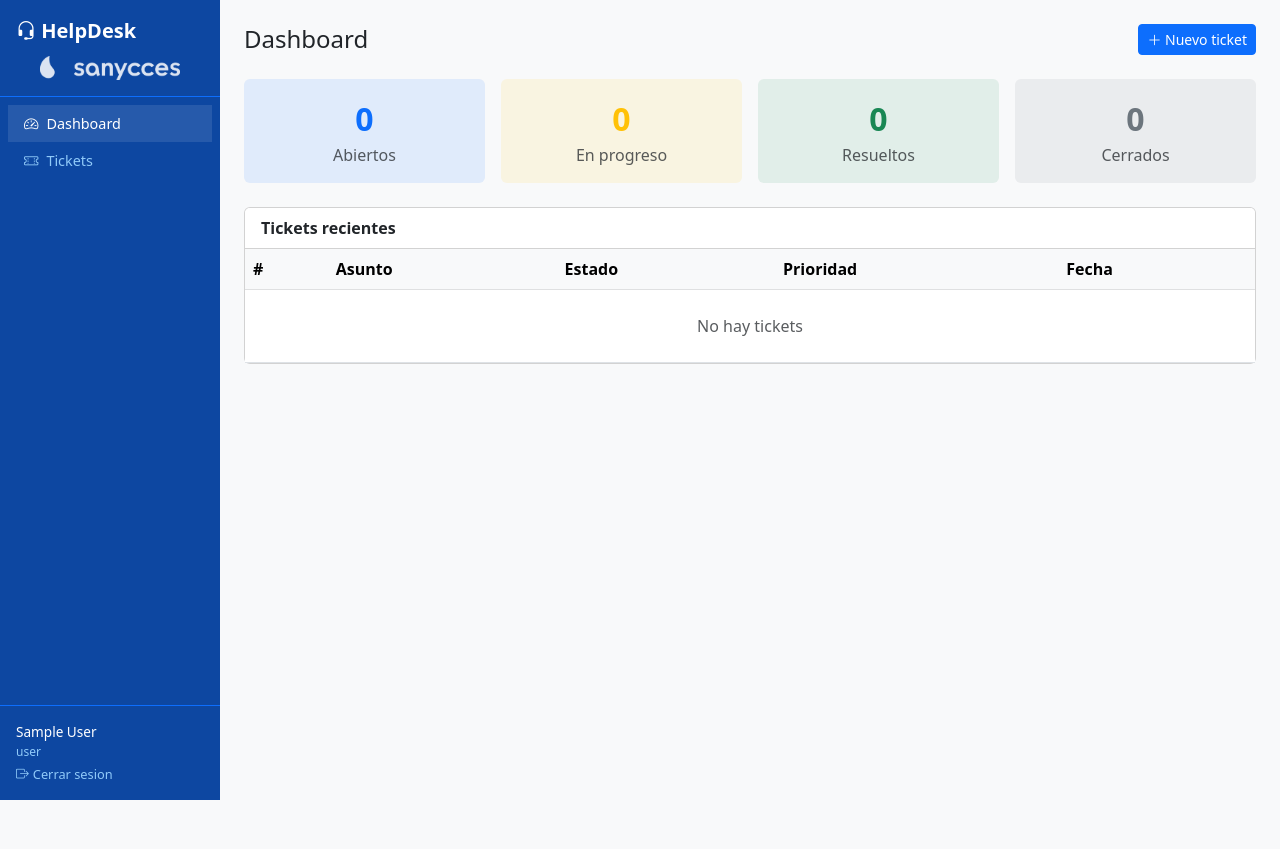
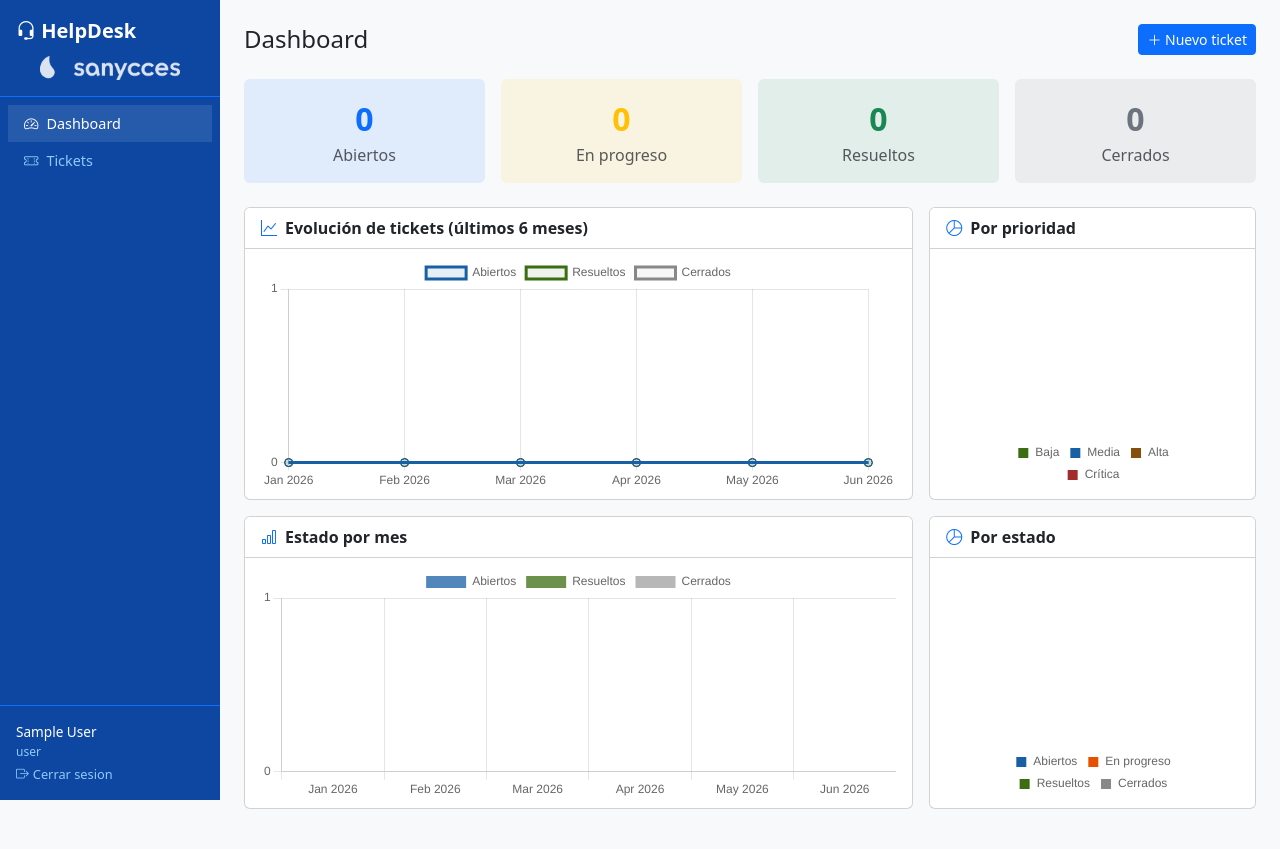
Before and after one commit to JCPSanycces/HelpdeskSany, a Flask app: page / in a window 1280 px wide. Before the commit the page ends 800 px from the top, so only its background shows below. Run offline with Flask 3, Linux system fonts and the light colour scheme; the visitor is signed in with stand-in values (Sample User, id 1); data that the repository does not hold is empty.

Commit message:
Añadir gráficos en el Dashboard

```diff
--- a/app/routes/dashboard.py
+++ b/app/routes/dashboard.py
@@ -3,6 +3,9 @@ from flask_login import login_required, current_user
 from app import db
 from app.models.ticket import Ticket
 from app.models.ticket_participant import TicketParticipant
+from datetime import datetime, timedelta
+from sqlalchemy import func
+import json
 
 dashboard_bp = Blueprint('dashboard', __name__)
 
@@ -25,8 +28,54 @@ def index():
     total_progress = base_query.filter_by(status='in_progress').count()
     total_resolved = base_query.filter_by(status='resolved').count()
     total_closed   = base_query.filter_by(status='closed').count()
+    recent_tickets = base_query.order_by(Ticket.created_at.desc()).limit(10).all()
 
-    recent_tickets = base_query.order_by(Ticket.created_at.desc()).limit(10).all()
+    # ── Datos para gráficos ──────────────────────────────
+    hoy = datetime.utcnow()
+    meses_labels = []
+    meses_abiertos = []
+    meses_resueltos = []
+    meses_cerrados  = []
+
+    for i in range(5, -1, -1):
+        # Primer y último día del mes
+        primer_dia = (hoy.replace(day=1) - timedelta(days=1)).replace(day=1) \
+            if i == 0 else \
+            (hoy - timedelta(days=30 * i)).replace(day=1)
+        # Calcular mes/año correctamente
+        mes = hoy.month - i
+        año = hoy.year
+        while mes <= 0:
+            mes += 12
+            año -= 1
+        primer_dia = datetime(año, mes, 1)
+        if mes == 12:
+            ultimo_dia = datetime(año + 1, 1, 1)
+        else:
+            ultimo_dia = datetime(año, mes + 1, 1)
+
+        meses_labels.append(primer_dia.strftime('%b %Y'))
+
+        q = base_query.filter(
+            Ticket.created_at >= primer_dia,
+            Ticket.created_at < ultimo_dia
+        )
+        meses_abiertos.append(q.filter_by(status='open').count())
+        meses_resueltos.append(q.filter_by(status='resolved').count())
+        meses_cerrados.append(q.filter_by(status='closed').count())
+
+    # Distribución por prioridad
+    prioridades = {}
+    for pri in ['low', 'medium', 'high', 'critical']:
+        prioridades[pri] = base_query.filter_by(priority=pri).count()
+
+    # Tickets por estado (totales para donut)
+    estados = {
+        'open':        total_open,
+        'in_progress': total_progress,
+        'resolved':    total_resolved,
+        'closed':      total_closed,
+    }
 
     return render_template('dashboard.html',
         total_open=total_open,
@@ -34,4 +83,10 @@ def index():
         total_resolved=total_resolved,
         total_closed=total_closed,
         recent_tickets=recent_tickets,
+        meses_labels=json.dumps(meses_labels),
+        meses_abiertos=json.dumps(meses_abiertos),
+        meses_resueltos=json.dumps(meses_resueltos),
+        meses_cerrados=json.dumps(meses_cerrados),
+        prioridades=json.dumps(prioridades),
+        estados=json.dumps(estados),
     )
--- a/app/templates/dashboard.html
+++ b/app/templates/dashboard.html
@@ -1,20 +1,21 @@
 {% extends 'base.html' %}
 {% block title %}Dashboard{% endblock %}
+{% block content %}
 
-{% block content %}
-	<div class='d-flex justify-content-between align-items-center mb-4'>
-		<h4 class='mb-0'>Dashboard</h4>
-		<a href='{{ url_for("tickets.new_ticket") }}' class='btn btn-primary btn-sm'>
-			<i class='bi bi-plus-lg'></i> Nuevo ticket
+<div class="d-flex justify-content-between align-items-center mb-4">
+  <h4 class="mb-0">Dashboard</h4>
+  <a href="{{ url_for('tickets.new_ticket') }}" class="btn btn-primary btn-sm">
+    <i class="bi bi-plus-lg"></i> Nuevo ticket
   </a>
 </div>
 
-	<!-- Tarjetas de estadisticas -->
+<!-- Tarjetas de estadísticas -->
 <div class="row g-3 mb-4">
   <div class="col-md-3">
     <a href="{{ url_for('tickets.list_tickets', status='open') }}" class="text-decoration-none">
       <div class="card text-center border-0 bg-primary bg-opacity-10 h-100"
-			style="cursor:pointer; transition:.2s" onmouseover="this.style.opacity='.8'" onmouseout="this.style.opacity='1'">
+           style="cursor:pointer;transition:.2s"
+           onmouseover="this.style.opacity='.8'" onmouseout="this.style.opacity='1'">
         <div class="card-body">
           <div class="fs-2 fw-bold text-primary">{{ total_open }}</div>
           <div class="text-muted">Abiertos</div>
@@ -25,7 +26,8 @@
   <div class="col-md-3">
     <a href="{{ url_for('tickets.list_tickets', status='in_progress') }}" class="text-decoration-none">
       <div class="card text-center border-0 bg-warning bg-opacity-10 h-100"
-			style="cursor:pointer; transition:.2s" onmouseover="this.style.opacity='.8'" onmouseout="this.style.opacity='1'">
+           style="cursor:pointer;transition:.2s"
+           onmouseover="this.style.opacity='.8'" onmouseout="this.style.opacity='1'">
         <div class="card-body">
           <div class="fs-2 fw-bold text-warning">{{ total_progress }}</div>
           <div class="text-muted">En progreso</div>
@@ -36,7 +38,8 @@
   <div class="col-md-3">
     <a href="{{ url_for('tickets.list_tickets', status='resolved') }}" class="text-decoration-none">
       <div class="card text-center border-0 bg-success bg-opacity-10 h-100"
-			style="cursor:pointer; transition:.2s" onmouseover="this.style.opacity='.8'" onmouseout="this.style.opacity='1'">
+           style="cursor:pointer;transition:.2s"
+           onmouseover="this.style.opacity='.8'" onmouseout="this.style.opacity='1'">
         <div class="card-body">
           <div class="fs-2 fw-bold text-success">{{ total_resolved }}</div>
           <div class="text-muted">Resueltos</div>
@@ -47,7 +50,8 @@
   <div class="col-md-3">
     <a href="{{ url_for('tickets.list_tickets', status='closed') }}" class="text-decoration-none">
       <div class="card text-center border-0 bg-secondary bg-opacity-10 h-100"
-			style="cursor:pointer; transition:.2s" onmouseover="this.style.opacity='.8'" onmouseout="this.style.opacity='1'">
+           style="cursor:pointer;transition:.2s"
+           onmouseover="this.style.opacity='.8'" onmouseout="this.style.opacity='1'">
         <div class="card-body">
           <div class="fs-2 fw-bold text-secondary">{{ total_closed }}</div>
           <div class="text-muted">Cerrados</div>
@@ -57,62 +61,170 @@
   </div>
 </div>
 
-	<!-- Tabla de tickets recientes -->
-	<div class='card'>
-		<div class='card-header bg-white fw-semibold'>Tickets recientes</div>
-		<div class='table-responsive'>
-			<table class='table table-hover mb-0'>
-				<thead class='table-light'>
-					<tr>
-						<th>#</th>
-						<th>Asunto</th>
-						<th>Estado</th>
-						<th>Prioridad</th>
-						<th>Fecha</th>
-						{% if current_user.is_admin() %}<th></th>{% endif %}
-					</tr>
-				</thead>
-				<tbody>
-					{% for t in recent_tickets %}
-						<tr onclick="location='{{ url_for("tickets.detail", ticket_id=t.ticket_id) }}'" style='cursor:pointer'>
-							<td class='text-muted'>#{{ t.ticket_id }}</td>
-							<td>{{ t.title }}</td>
-							<td>
-								<span class='badge badge-{{ t.status }}'>{{ t.status_label() }}</span>
-							</td>
-							<td>{{ t.priority_label() }}</td>
-							<td class='text-muted'>{{ t.created_at.strftime('%d/%m/%Y %H:%M') }}</td>
-							{% if current_user.is_admin() %}
-							<td onclick="event.stopPropagation()">
-							<form method="POST"
-									action="{{ url_for('tickets.delete_ticket', ticket_id=t.ticket_id) }}"
-									onsubmit="return confirm('¿Eliminar el ticket {{ t.ticket_id }}? Esta acción no se puede deshacer.')">
-								<button type="submit" class="btn btn-sm btn-outline-danger">
-								<i class="bi bi-trash"></i>
-								</button>
-							</form>
-							</td>
-							{% endif %}
-						</tr>
-					{% else %}
-						<tr>
-							<td colspan='5' class='text-center text-muted py-4'>No hay tickets</td>
-							{% if current_user.is_admin() %}
-							<td onclick="event.stopPropagation()">
-							<form method="POST"
-									action="{{ url_for('tickets.delete_ticket', ticket_id=t.ticket_id) }}"
-									onsubmit="return confirm('¿Eliminar el ticket {{ t.ticket_id }}? Esta acción no se puede deshacer.')">
-								<button type="submit" class="btn btn-sm btn-outline-danger">
-								<i class="bi bi-trash"></i>
-								</button>
-							</form>
-							</td>
-							{% endif %}
-						</tr>
-					{% endfor %}
-				</tbody>
-			</table>
+<!-- Gráficos -->
+<div class="row g-3 mb-3">
+
+	<!-- Evolución de tickets (líneas) -->
+  <div class="col-lg-8">
+    <div class="card">
+      <div class="card-header bg-white fw-semibold">
+        <i class="bi bi-graph-up text-primary me-2"></i>Evolución de tickets (últimos 6 meses)
+      </div>
+      <div class="card-body py-2" style="height:250px; overflow:hidden;">
+        <canvas id="chartEvolucion" style="width:100% !important;"></canvas>
+      </div>
     </div>
   </div>
 
+  <!-- Donut prioridad -->
+  <div class="col-lg-4">
+    <div class="card">
+      <div class="card-header bg-white fw-semibold">
+        <i class="bi bi-pie-chart text-primary me-2"></i>Por prioridad
+      </div>
+      <div class="card-body py-2 d-flex align-items-center justify-content-center"
+           style="height:250px; overflow:hidden;">
+        <canvas id="chartPrioridad"></canvas>
+      </div>
+    </div>
+  </div>
+
+</div>
+
+<div class="row g-3 mb-3">
+
+	<!-- Estado por mes (barras) -->
+  <div class="col-lg-8">
+    <div class="card">
+      <div class="card-header bg-white fw-semibold">
+        <i class="bi bi-bar-chart text-primary me-2"></i>Estado por mes
+      </div>
+      <div class="card-body py-2" style="height:250px; overflow:hidden;">
+        <canvas id="chartEstadoMes" style="width:100% !important;"></canvas>
+      </div>
+    </div>
+  </div>
+
+   <!-- Donut estado -->
+  <div class="col-lg-4">
+    <div class="card">
+      <div class="card-header bg-white fw-semibold">
+        <i class="bi bi-pie-chart text-primary me-2"></i>Por estado
+      </div>
+      <div class="card-body py-2 d-flex align-items-center justify-content-center"
+           style="height:250px; overflow:hidden;">
+        <canvas id="chartEstado"></canvas>
+      </div>
+    </div>
+  </div>
+
+</div>
+
+<!-- Chart.js -->
+<script src="https://cdn.jsdelivr.net/npm/chart.js@4.4.0/dist/chart.umd.min.js"></script>
+<script>
+const mesesLabels  = {{ meses_labels | safe }};
+const abiertos     = {{ meses_abiertos | safe }};
+const resueltos    = {{ meses_resueltos | safe }};
+const cerrados     = {{ meses_cerrados | safe }};
+const prioridades  = {{ prioridades | safe }};
+const estados      = {{ estados | safe }};
+
+// Gráfico evolución (líneas)
+new Chart(document.getElementById('chartEvolucion'), {
+  type: 'line',
+  data: {
+    labels: mesesLabels,
+    datasets: [
+      {
+        label: 'Abiertos',
+        data: abiertos,
+        borderColor: '#185FA5',
+        backgroundColor: 'rgba(24,95,165,.1)',
+        tension: .4, fill: true, pointRadius: 4,
+      },
+      {
+        label: 'Resueltos',
+        data: resueltos,
+        borderColor: '#3B6D11',
+        backgroundColor: 'rgba(59,109,17,.08)',
+        tension: .4, fill: true, pointRadius: 4,
+      },
+      {
+        label: 'Cerrados',
+        data: cerrados,
+        borderColor: '#888',
+        backgroundColor: 'rgba(136,136,136,.07)',
+        tension: .4, fill: true, pointRadius: 4,
+      },
+    ]
+  },
+  options: {
+    responsive: true,
+	maintainAspectRatio: false,
+    plugins: { legend: { position: 'top' } },
+    scales: { y: { beginAtZero: true, ticks: { stepSize: 1 } } }
+  }
+});
+
+// Gráfico barras estado por mes
+new Chart(document.getElementById('chartEstadoMes'), {
+  type: 'bar',
+  data: {
+    labels: mesesLabels,
+    datasets: [
+      { label: 'Abiertos',  data: abiertos,  backgroundColor: 'rgba(24,95,165,.75)' },
+      { label: 'Resueltos', data: resueltos, backgroundColor: 'rgba(59,109,17,.75)' },
+      { label: 'Cerrados',  data: cerrados,  backgroundColor: 'rgba(136,136,136,.6)' },
+    ]
+  },
+  options: {
+    responsive: true,
+	maintainAspectRatio: false,
+    plugins: { legend: { position: 'top' } },
+    scales: { x: { stacked: true }, y: { stacked: true, beginAtZero: true, ticks: { stepSize: 1 } } }
+  }
+});
+
+// Donut prioridad
+new Chart(document.getElementById('chartPrioridad'), {
+  type: 'doughnut',
+  data: {
+    labels: ['Baja', 'Media', 'Alta', 'Crítica'],
+    datasets: [{
+      data: [prioridades.low, prioridades.medium, prioridades.high, prioridades.critical],
+      backgroundColor: ['#3B6D11','#185FA5','#854F0B','#A32D2D'],
+      borderWidth: 2,
+    }]
+  },
+  options: {
+    responsive: true,
+    plugins: {
+      legend: { position: 'bottom', labels: { boxWidth: 12 } }
+    },
+    cutout: '65%',
+  }
+});
+
+// Donut estado
+new Chart(document.getElementById('chartEstado'), {
+  type: 'doughnut',
+  data: {
+    labels: ['Abiertos', 'En progreso', 'Resueltos', 'Cerrados'],
+    datasets: [{
+      data: [estados.open, estados.in_progress, estados.resolved, estados.closed],
+      backgroundColor: ['#185FA5','#E65100','#3B6D11','#888'],
+      borderWidth: 2,
+    }]
+  },
+  options: {
+    responsive: true,
+    plugins: {
+      legend: { position: 'bottom', labels: { boxWidth: 12 } }
+    },
+    cutout: '65%',
+  }
+});
+</script>
+
 {% endblock %}
```
Lines whose indentation alone changed are shown as unchanged.
